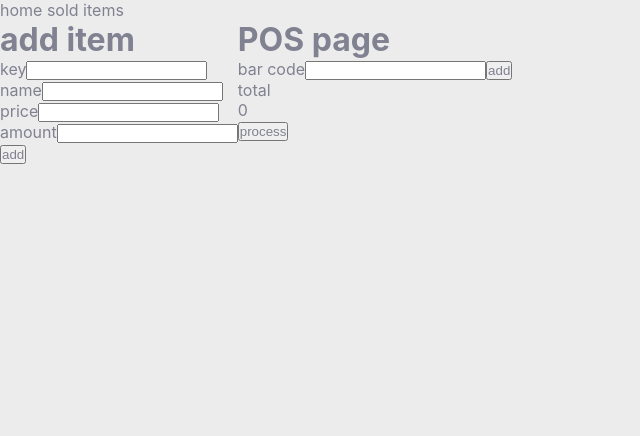
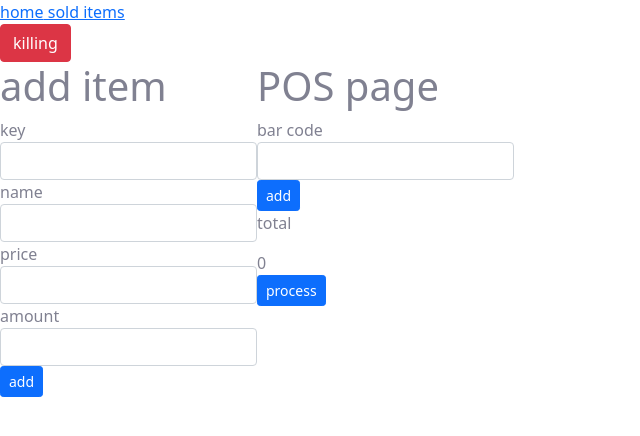
Before and after one commit to kiztopia1/The-system-backend, a React (Create React App) app: page /home in a window 1280 px wide. Shown: the top 436 px of the page, without its empty margins (0-640 px from the left). Built offline with nearby package versions, Linux system fonts and the light colour scheme.

Commit message:
bootsrrap added

```diff
--- a/src/App.js
+++ b/src/App.js
@@ -1,7 +1,7 @@
 
 import {BrowserRouter as Router, Route, Routes} from 'react-router-dom';
 import Nav from './global/Nav';
-
+import './app.scss'
 // components
 import Home from './home/home'
 import SoldItemsPage from './soldItemsPage/SoldItemsPage'
@@ -10,6 +10,7 @@ function App() {
   return (
     <Router>
       <Nav></Nav>
+      <button className='btn btn-danger'>killing</button>
       <Routes >
       <Route path='/home' element={<Home/>}/>
       <Route path='/soldItems' element={<SoldItemsPage/>}/>
--- /dev/null
+++ b/src/app.scss
@@ -0,0 +1,6 @@
+
+@import 'bootstrap/scss/bootstrap.scss', 'variables';
+
+.flex{
+    display: flex;
+}
--- a/src/home/component/ConnectToken.js
+++ b/src/home/component/ConnectToken.js
@@ -34,7 +34,7 @@ function ConnectToken() {
                         <label htmlFor="amount">Token Id</label>
                         <input type="text" name="id" id="id" ref={id}/>
                     </div>
-                    <button className='btn' onClick={ConnectHandler}>Connect</button>
+                    <button className='btn btn-sm btn-primary' onClick={ConnectHandler}>Connect</button>
                 </div>
         </div>
     )
--- a/src/home/component/addItem/AddItem.js
+++ b/src/home/component/addItem/AddItem.js
@@ -24,24 +24,24 @@ function AddItem() {
             <h1>add item</h1>
 
             <form onSubmit={handleAddItem}>
-                <div>
+                <div className='form-group'>
                     <label htmlFor="key">key</label>
-                    <input type="text" name="key" id="key" ref={key}/>
+                    <input  className="form-control" type="text" name="key" id="key" ref={key}/>
                 </div>
-                <div>
+                <div className='form-group'>
                     <label htmlFor="name">name</label>
-                    <input type="text" name="name" id="name" ref={name}/>
+                    <input className="form-control" type="text" name="name" id="name" ref={name}/>
                 </div>
-                <div>
+                <div className='form-group'>
                     <label htmlFor="price">price</label>
-                    <input type="text" name="price" id="price" ref={price} />
+                    <input className="form-control" type="text" name="price" id="price" ref={price} />
                 </div>
-                <div>
+                <div className='form-group'>
                     <label htmlFor="amount">amount</label>
-                    <input type="text" name="amount" id="amount" ref={amount}/>
+                    <input className="form-control" type="text" name="amount" id="amount" ref={amount}/>
                 </div>
 
-                <button>add</button>
+                <button className='btn btn-sm btn-primary'>add</button>
             </form>
         </div>
     )
--- a/src/home/component/posPage/PosPage.js
+++ b/src/home/component/posPage/PosPage.js
@@ -7,7 +7,9 @@ function PosPage() {
     const [items, setItems] = useState([])
     const [total, setTotal] = useState(0)
     const key = useRef('')
-    const handleAddItem = () => {
+    const handleAddItem = (e) => {
+        e.preventDefault();
+
         axios.get(`http://127.0.0.1:8000/item/${key.current.value}`).then(res => {
             addSoldItem(res.data)
 
@@ -62,11 +64,11 @@ function PosPage() {
         <div>
             <h1>POS page</h1>
 
-            <div className="search" >
+            <form onSubmit={handleAddItem} className="search form-group" >
                 <label htmlFor="key">bar code</label>
-                <input type="text" name="key" id="key" ref={key}/>
-                <button onClick={handleAddItem} >add</button>
-            </div>
+                <input class="form-control" type="text" name="key" id="key" ref={key}/>
+                <button className='btn btn-sm btn-primary' type='submit' >add</button>
+            </form>
 
             <div className="items">
                 {console.log(items, 'new items')}
@@ -90,7 +92,7 @@ function PosPage() {
             </div>
 
             <div>
-                <button onClick={handelProcessSale}>process</button>
+                <button className='btn btn-sm btn-primary' onClick={handelProcessSale}>process</button>
             </div>
         </div>
     )
```
